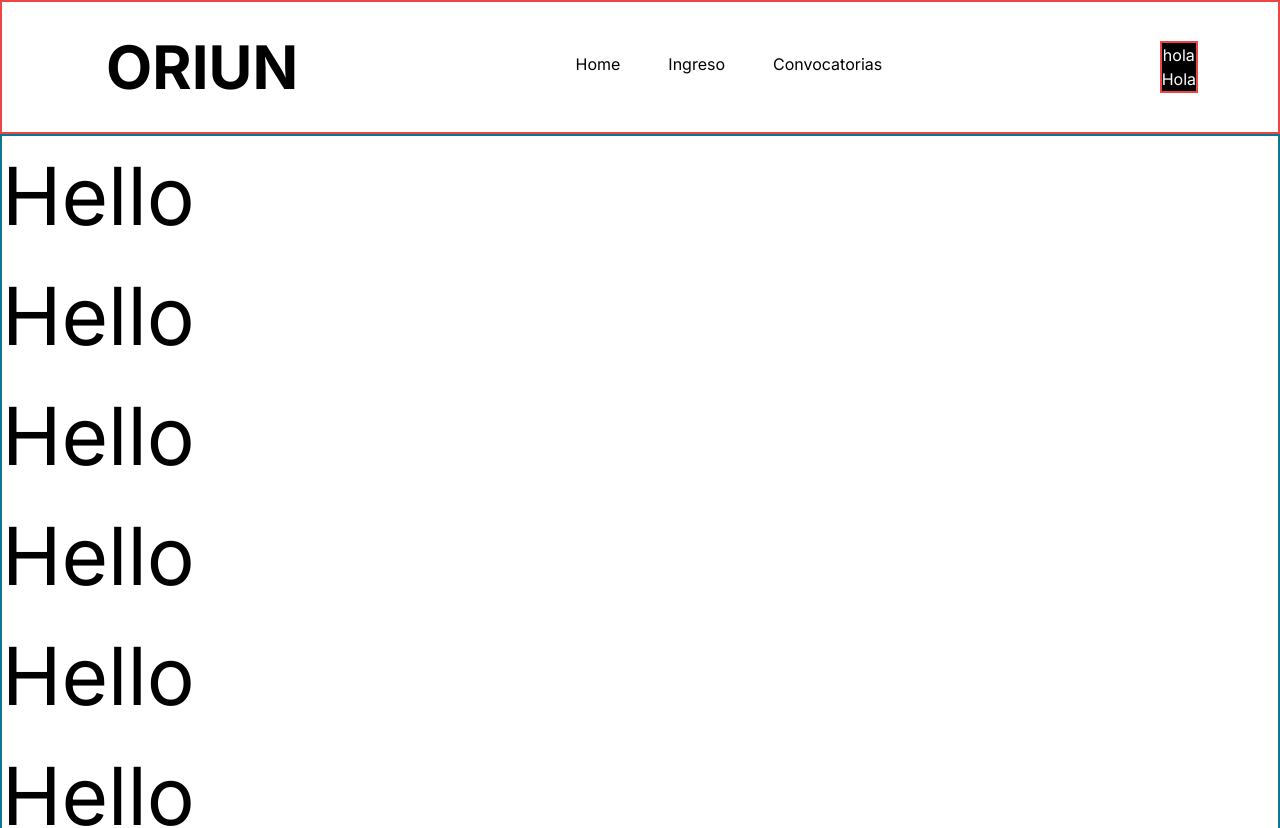
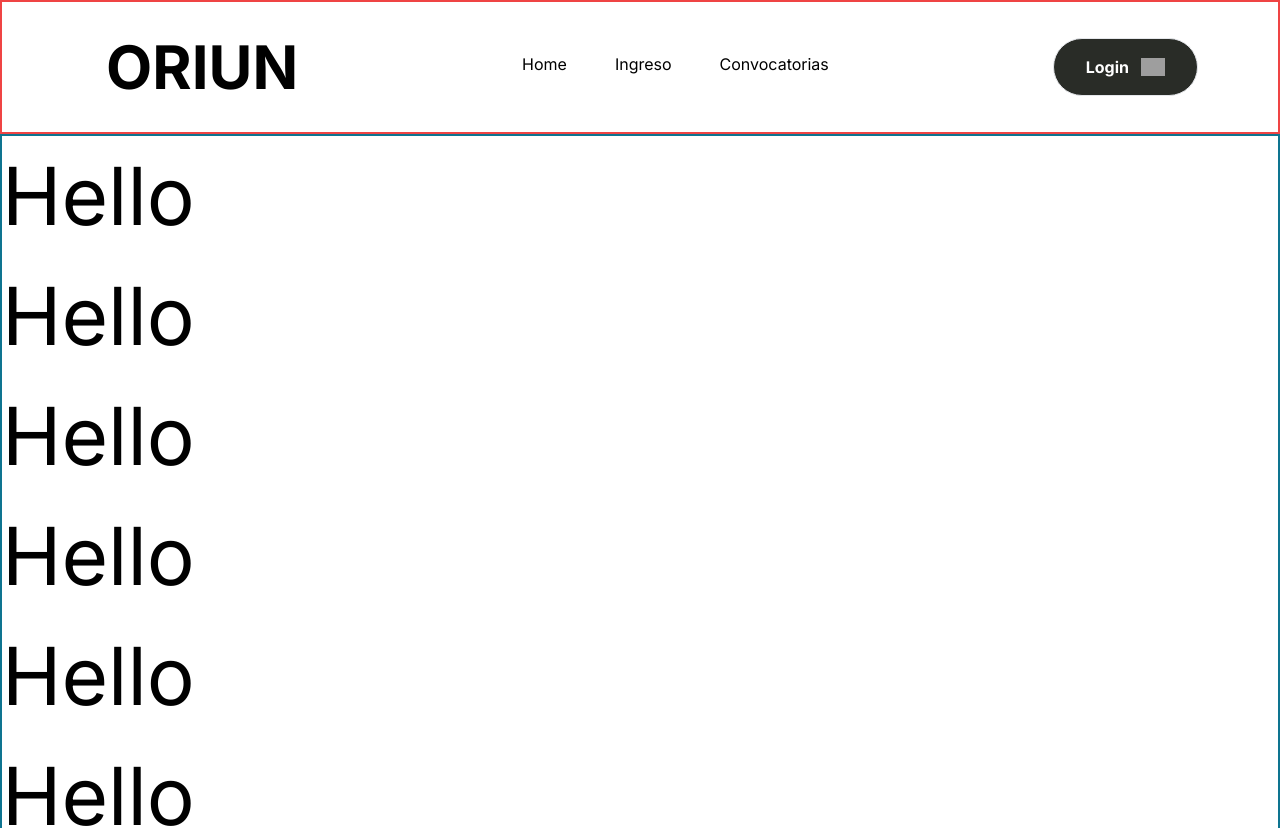
Before and after one commit to camunozv/oriun-frontend, a Next.js app: page / in a window 1280 px wide. Shown: the top 828 px of the page. Built offline with nearby package versions, Linux system fonts and the light colour scheme; grey boxes are pictures that could not be loaded.

Commit message:
Button stilized added

```diff
--- a/app/convocatorias/page.jsx
+++ b/app/convocatorias/page.jsx
@@ -1,3 +1,4 @@
+import Navbar from "@/components/Navbar/Navbar";
 import Link from "next/link";
 import React from "react";
 
@@ -14,8 +15,8 @@ function PresentationPage() {
     };
   }
   return (
-    <main>
-      <h1>Bienvenido a la página de convocatorias.</h1>
+    <main className="flex justify-between items-center">
+      {/* <h1>Bienvenido a la página de convocatorias.</h1>
       <Link href="./">Regresar a la página principal.</Link>
       <h2>Checkea tus convocatorias: </h2>
       <form action={shareMeal}>
@@ -29,10 +30,12 @@ function PresentationPage() {
       y un poco de información al respecto.
 
       */}
-
+      {/*
       <Link href="./convocatorias/convocatoria-1">conv 1</Link>
       <Link href="./convocatorias/convocatoria-2">conv 2</Link>
-      <Link href="./convocatorias/convocatoria-3">conv 3</Link>
+      <Link href="./convocatorias/convocatoria-3">conv 3</Link> */}
+
+      <Navbar></Navbar>
     </main>
   );
 }
--- a/app/ingreso/page.jsx
+++ b/app/ingreso/page.jsx
@@ -1,6 +1,6 @@
 import Link from "next/link";
 import React from "react";
-import LoginForm from "@/components/login_form/login_form";
+import LoginForm from "@/components/LoginForm/LoginForm";
 
 export default function AboutPage() {
   return (
--- a/app/layout.js
+++ b/app/layout.js
@@ -1,8 +1,8 @@
 import "./globals.css"; // this affects all classes and all components
 import { Lato, Lobster, Inter } from "next/font/google";
 
-import Navbar from "@/components/navbar/navbar";
-import Footer from "@/components/footer/footer";
+import Navbar from "@/components/Navbar/Navbar";
+import Footer from "@/components/Footer/Footer";
 
 // It is possible to create different css file outside of the folders
 const lato = Lato({
--- a/app/page.js
+++ b/app/page.js
@@ -1,6 +1,6 @@
 import Link from "next/link";
-import Footer from "@/components/footer/footer";
-import Navbar from "@/components/navbar/navbar";
+import Footer from "@/components/Footer/Footer";
+import Navbar from "@/components/Navbar/Navbar";
 
 // By default tailwind comes with 5 breakpoints defined for responsive design.
 // sm, md, lg, xl, 2xl --> these are mobile first
--- /dev/null
+++ b/components/Button/Button.jsx
@@ -0,0 +1,18 @@
+import Image from "next/image";
+import React from "react";
+
+function Button({ title, type, variant, icon }) {
+  // btn_dark_green : bg-green-90 px-8 py-4 text-white transition-all hover:bg-black
+
+  return (
+    <button
+      className={`flex items-center justify-center gap-3 border rounded-full ${variant}`}
+      type={type}
+    >
+      <label className="text-[16px] font-[700]">{title}</label>
+      {icon && <Image src={icon} alt={title} height={24} width={24} />}
+    </button>
+  );
+}
+
+export default Button;
--- a/components/navbar/navbar.jsx
+++ b/components/Navbar/Navbar.jsx
@@ -1,7 +1,7 @@
 import Link from "next/link";
 import React from "react";
 import { NAV_LINKS } from "@/constants";
-import Button from "../button/Button";
+import Button from "../Button/Button";
 function Navbar() {
   // NOTES:
   // "fixed" means no matter if we scroll the nav will pasted on top of the page.
@@ -57,6 +57,7 @@ function Navbar() {
   // tansition-all: provides a smooth transition to all css properties when their value changes
 
   // overflow-hidden: is a utility class which hides anything that breaks the bounds of its container
+  // hover:"custom utility" we put what we want to change on hovering.
   return (
     <nav
       className="flex items-center justify-between mx-auto max-w-[1580px]
@@ -83,11 +84,12 @@ function Navbar() {
         Fuck you
       </Link> */}
 
-      <div className="hidden items-center justify-center lg:flex bg-black text-white border-2 border-red-500">
-        <Button title = "hola" type="button" variant="">
-          <h1>Hola</h1>
-        </Button>
-      </div>
+      <Button
+        title="Login"
+        type="button"
+        variant="bg-green-90 px-8 py-4 text-white transition-all hover:bg-black"
+        icon="/user.svg"
+      ></Button>
     </nav>
   );
 }
--- a/components/button/Button.jsx
+++ /dev/null
@@ -1,12 +0,0 @@
-import React from 'react'
-
-function Button({type, variant, title, children}) {
-  return (
-    <button type = {type} variant = {variant}>
-        <p>{title}</p>
-        {children}
-    </button>
-  )
-}
-
-export default Button
```
Also changed, not shown: components/Footer/Footer.jsx (renamed from components/footer/footer.jsx), components/LoginForm/LoginForm.jsx (renamed from components/login_form/login_form.jsx).
